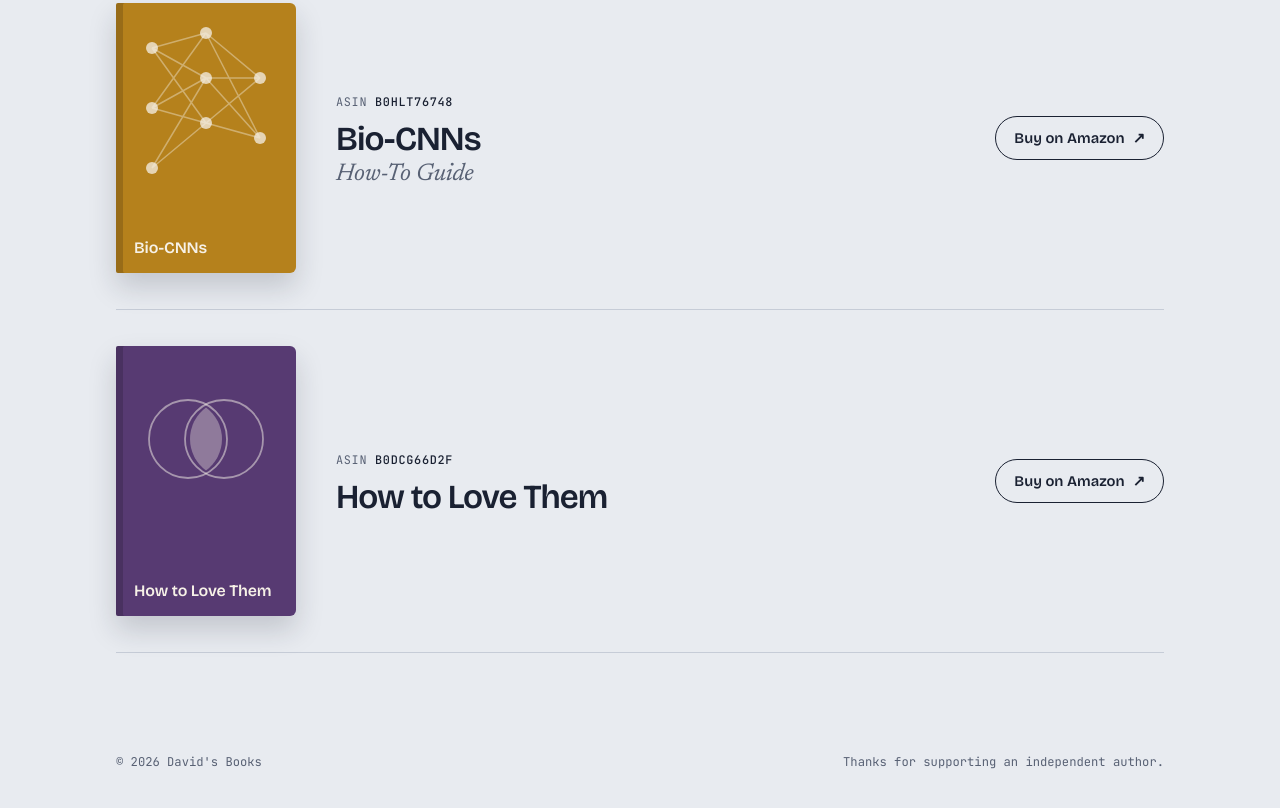
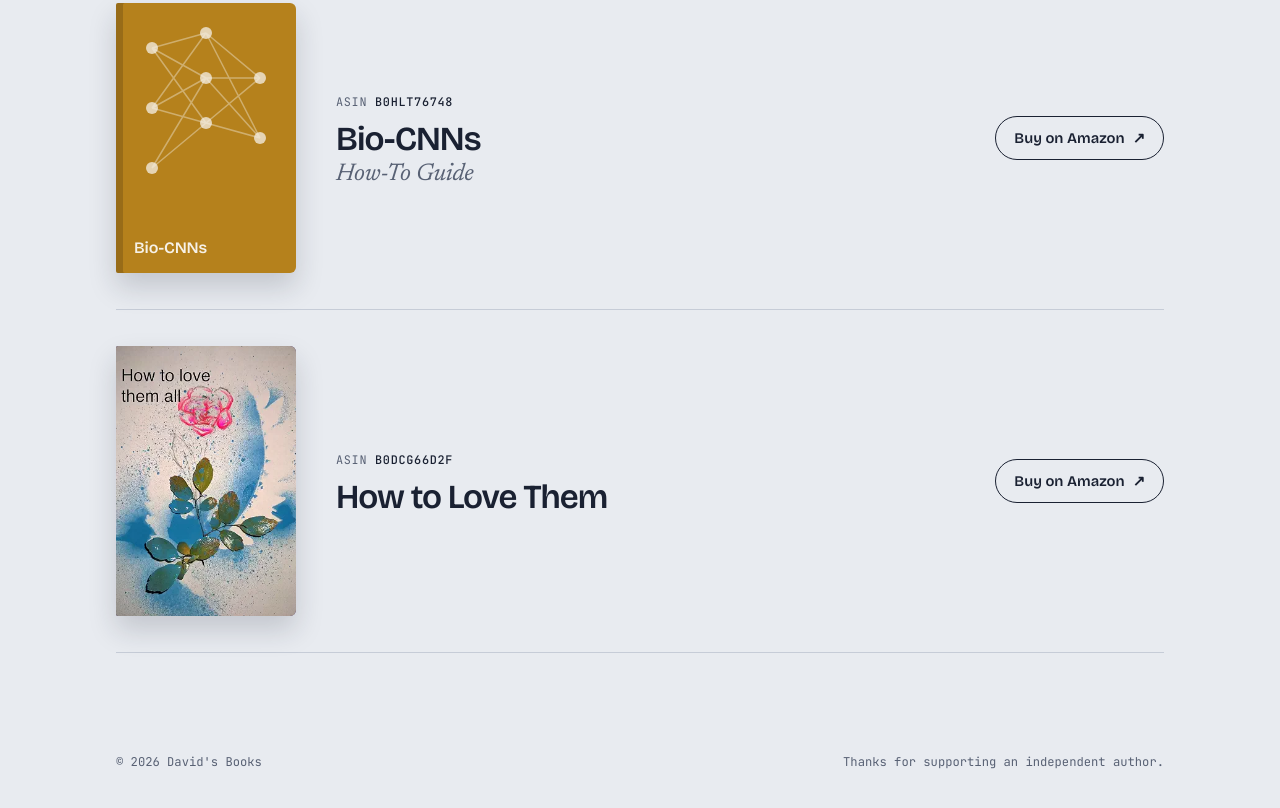
Before and after one commit to Thrownobjects/Davidsbooks, a plain HTML site: page index.html in a window 1280 px wide. Shown: the part 1574-2382 px from the top of the page. Drawn offline with nearby package versions, Linux system fonts and the light colour scheme.

Commit message:
Add real cover for How to Love Them
Co-Authored-By: Claude Opus 5.5 <noreply@anthropic.com>
Claude-Session: https://claude.ai/code/session_01J8m6oyEx9WxhF43EyBRQFZ

```diff
--- a/index.html
+++ b/index.html
@@ -445,15 +445,8 @@
     </article>
 
     <article class="book" id="book-4">
-      <div class="cover c4" aria-hidden="true">
-        <svg viewBox="0 0 120 180" preserveAspectRatio="xMidYMid slice">
-          <g fill="none" stroke="currentColor" stroke-opacity=".5" stroke-width="1.2">
-            <circle cx="48" cy="62" r="26"/>
-            <circle cx="72" cy="62" r="26"/>
-          </g>
-          <path d="M60 41 A26 26 0 0 1 60 83 A26 26 0 0 1 60 41 Z" fill="currentColor" fill-opacity=".35"/>
-        </svg>
-        <span class="ct">How to Love Them</span>
+      <div class="cover c4">
+        <img src="covers/how-to-love-them.png" alt="Cover of How to Love Them by David Burmeister" width="327" height="436">
       </div>
       <div class="info">
         <span class="shelfmark">ASIN <b>B0DCG66D2F</b></span>
```
Also changed, not shown: covers/how-to-love-them.png (added).
